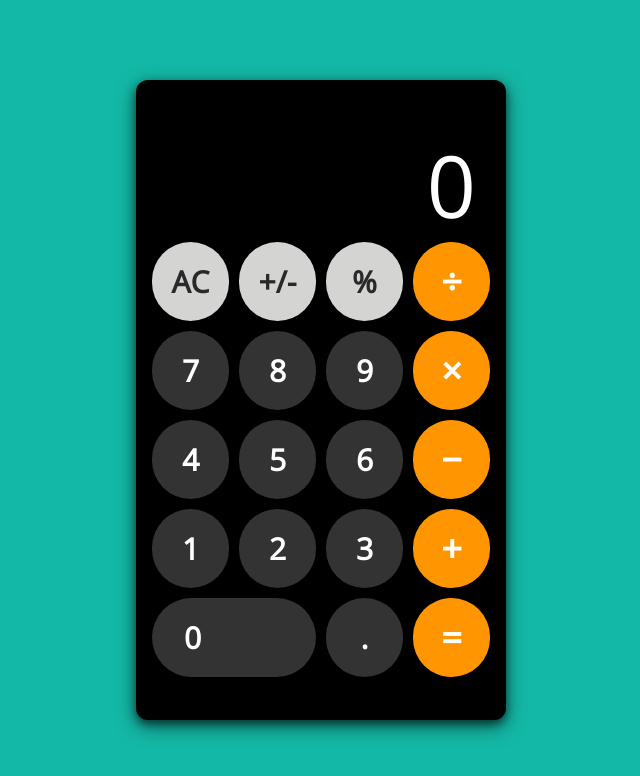
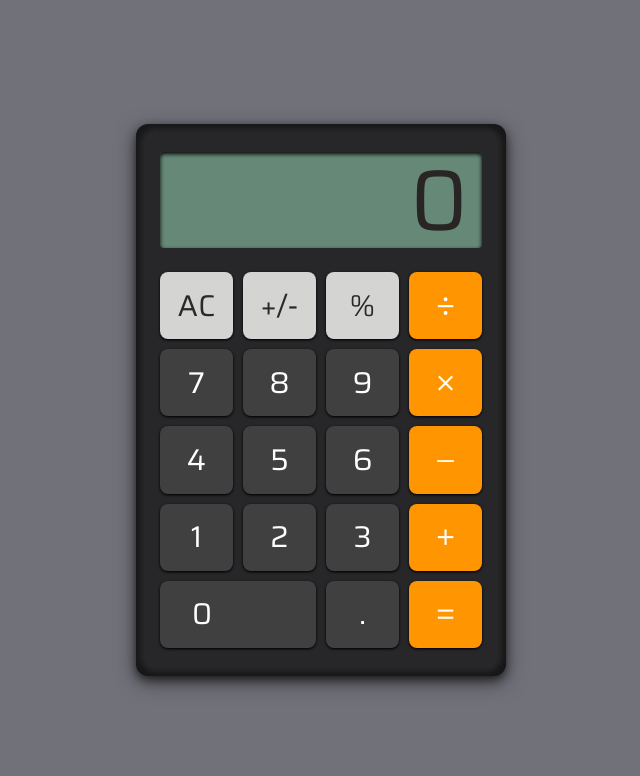
Before and after one commit to simoncragg/calculator-app, a React (Vite) app: page / in a window 1280 px wide. Shown: the top 776 px of the page, without its empty margins (319-959 px from the left). Built offline with nearby package versions, Linux system fonts and the light colour scheme.

Commit message:
style: apply a skeuomorphic user interface design

```diff
--- a/index.html
+++ b/index.html
@@ -13,9 +13,9 @@
     <link rel="manifest" href="/manifest.json" />
     <title>Calculator</title>
   </head>
-  <body class="h-screen flex items-center justify-center bg-black md:bg-teal-500">
+  <body class="h-screen bg-black md:bg-zinc-500">
     <noscript>You need to enable JavaScript to run this app.</noscript>
-    <div id="root"></div>
+    <div id="root" class="h-full flex items-center justify-center"></div>
     <script type="module" src="/src/index.tsx"></script>
   </body>
 </html>
--- a/src/components/App.tsx
+++ b/src/components/App.tsx
@@ -1,11 +1,7 @@
 import Calculator from "./Calculator";
 
 const App = () => {
-  return (
-    <div className="w-dvw h-dvh flex flex-col justify-end md:justify-center items-center pb-12 md:pb-0">
-      <Calculator />
-    </div>
-  );
+  return <Calculator />;
 };
 
 export default App;
--- a/src/components/Calculator.tsx
+++ b/src/components/Calculator.tsx
@@ -49,9 +49,12 @@ const Calculator = () => {
   };
 
   return (
-    <div className="calculator">
+    <div className="flex flex-col w-full md:w-[370px] max-h-90 md:h-auto p-2 bg-zinc-900 md:shadow-drop rounded-xl">
+      <div className="flex flex-col px-4 py-5 h-full md:h-auto bg-zinc-800 rounded-xl shadow-edge">
+
         <Screen value={calc.output} />
-        <div className="w-full h-[80%] grid grid-cols-4 grid-rows-5 gap-2.5">
+
+        <div className="w-full h-full grid grid-cols-4 grid-rows-5 gap-2.5">
           <Button className="fn" onClick={handleClearButtonClick}>{calc.output === "0" ? "AC" : "C"}</Button>
           <Button className="fn" onClick={handleInvertNumberButtonClick}>{INVERT_SYMBOL}</Button>
           <Button className="fn" onClick={handleCalculatePercentButtonClick}>%</Button>
@@ -72,7 +75,9 @@ const Calculator = () => {
           <Button onClick={handleDigitButtonClick}>.</Button>
           <Button onClick={handleEqualsButtonClick} className="sign">=</Button>
         </div>
+
       </div>
+    </div>
   );
 };
 
--- a/src/components/Screen.tsx
+++ b/src/components/Screen.tsx
@@ -29,7 +29,7 @@ const Screen = ({ value }: ScreenProps) => {
   return (
     <div
       data-testid="output"
-      className={`flex w-full h-24 items-center justify-end mb-2.5 text-white py-0 px-3.5 bg-black`}
+      className="flex w-full h-24 items-center justify-end mb-6 px-3.5 bg-[#687] font-sans text-stone-800 rounded shadow-inner shadow-black"
       style={{ fontSize: `${size}`}}
     >
       {value}
--- a/src/index.css
+++ b/src/index.css
@@ -1,23 +1,19 @@
-@import url("https://fonts.googleapis.com/css2?family=Open+Sans:wght@300&display=swap");
+@import url("https://fonts.googleapis.com/css2?family=Saira:wdth,wght@85,100..900&display=swap");
 
 @tailwind base;
 @tailwind components;
 @tailwind utilities;
 
 @layer components {
-  .calculator {
-    @apply w-[370px] h-[640px] pt-14 pb-10 px-4 rounded-xl bg-black shadow-none md:shadow-custom;
-  }
-
   button, [type='button'] {
-    @apply bg-charcoal opacity-100 text-3xl text-white font-bold cursor-pointer rounded-full border-0 outline-0 hover:bg-charcoal-dark active:bg-charcoal-light;
+    @apply p-[10%] bg-charcoal-light opacity-100 text-3xl text-white cursor-pointer rounded-lg border-0 outline-0 shadow shadow-black active:shadow-none active:scale-95;
   }
 
   button.fn {
-    @apply text-charcoal-dark bg-gray hover:bg-gray-dark active:bg-gray-light;
+    @apply text-charcoal-dark bg-gray
   }
 
   button.sign {
-    @apply text-4xl bg-orange hover:bg-orange-dark active:bg-orange-light disabled:bg-white disabled:text-orange;
+    @apply text-4xl font-serif bg-orange
   }
 }
--- a/tailwind.config.ts
+++ b/tailwind.config.ts
@@ -11,17 +11,14 @@ export default {
         'charcoal-dark': '#292929',
         'charcoal-light': '#404040',
         'gray': '#d4d4d2',
-        'gray-dark': '#ababa7',
-        'gray-light': '#f2f2f2',
         'orange': '#ff9500',
-        'orange-dark': '#cc7700',
-        'orange-light': '#ffb040',
       },
       fontFamily: {
-        sans: ['Open Sans', 'sans-serif'],
+        sans: ['Saira', 'sans-serif'],
       },
       boxShadow: {
-        'custom': '0 4px 8px 0 rgba(0, 0, 0, 0.5), 0 6px 20px 0 rgba(0, 0, 0, 0.5)'
+        'drop': '0 4px 8px 0 rgba(0, 0, 0, 0.5), 0 6px 20px 0 rgba(0, 0, 0, 0.5)',
+        'edge': '0px 0px 5px 4px rgba(39, 39, 39, 1), 2px 2px 5px 2px rgba(24, 24, 24, 1)'
       }
     }
   },
```
